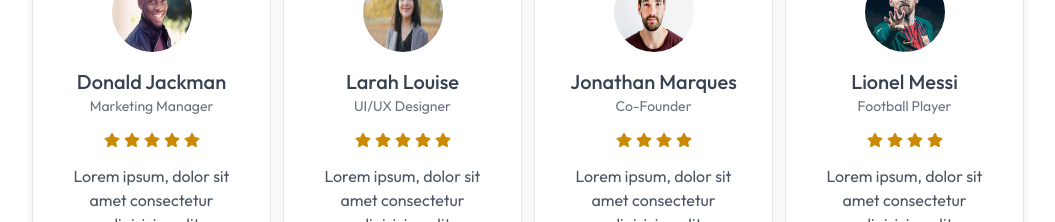
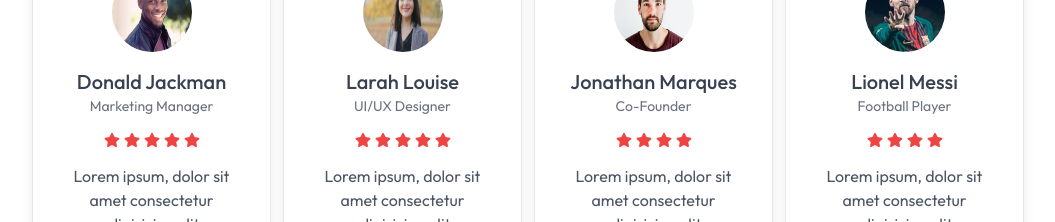
Before and after one commit to DFA1505/Real-Estate, a React (Vite) app: page / in a window 1280 px wide. Shown: the part 2480-2702 px from the top of the page, without its empty margins (128-1183 px from the left). Built offline with nearby package versions, Linux system fonts and the light colour scheme.

Commit message:
Update Testimonial.jsx

```diff
--- a/src/components/Testimonial.jsx
+++ b/src/components/Testimonial.jsx
@@ -40,7 +40,7 @@ const Testimonial = () => {
             <p className="text-gray-500 mb-4 text-sm dark:text-gray-400">{testimonial.title}</p>
             <div className="flex justify-center gap-1 text-red-500 mb-4 mt-4">
               {Array.from({ length: testimonial.rating }, (item, index) => (
-                <FaStar key={index} className="text-yellow-600" />
+                <FaStar key={index} classname='text-yellow-600'/>
               ))}
             </div>
             <p className="text-gray-600 dark:text-gray-400">{testimonial.text}</p>
```
